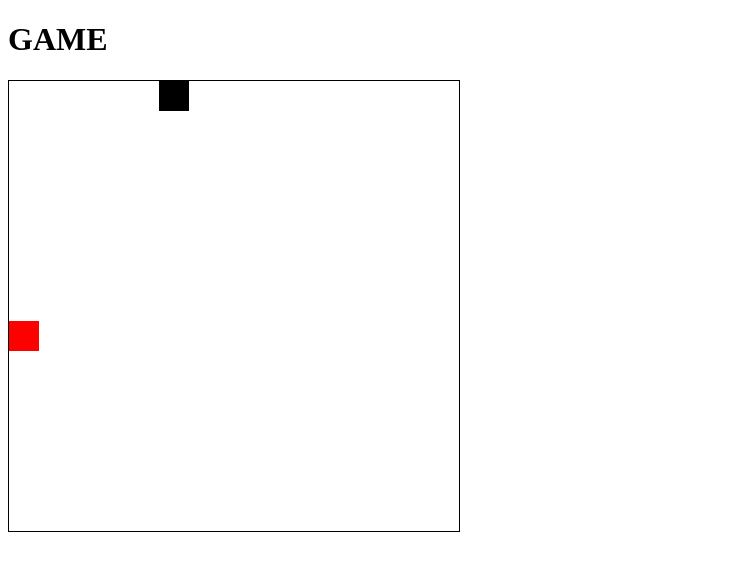
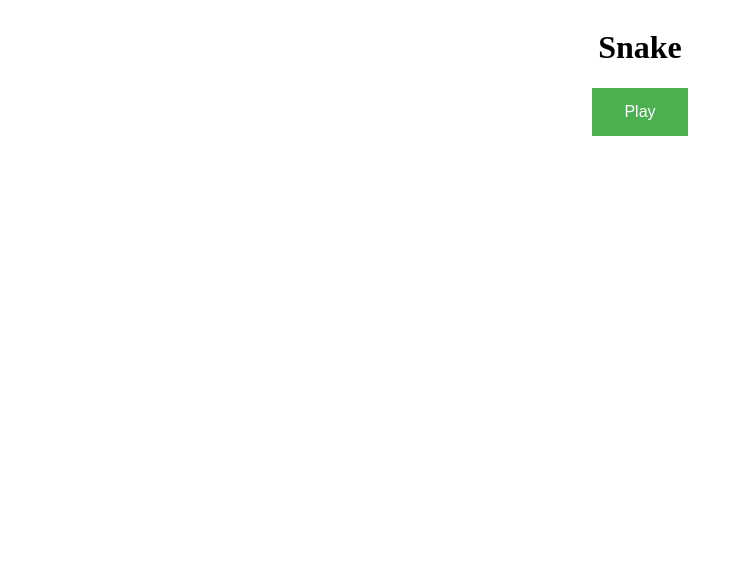
Before and after one commit to Amirka2/snake_canvas, a plain HTML site: page index.html in a window 1280 px wide. Shown: the whole page, without its empty margins (0-743 px from the left). Drawn offline with Linux system fonts and the light colour scheme.

Commit message:
refactored

```diff
--- a/index.html
+++ b/index.html
@@ -6,10 +6,33 @@
           content="width=device-width, user-scalable=no, initial-scale=1.0, maximum-scale=1.0, minimum-scale=1.0">
     <meta http-equiv="X-UA-Compatible" content="ie=edge">
     <title>Document</title>
+    <style>
+        .button {
+            background-color: #4CAF50;
+            border: none;
+            color: white;
+            padding: 15px 32px;
+            text-align: center;
+            text-decoration: none;
+            display: inline-block;
+            font-size: 16px;
+            cursor: pointer;
+        }
+
+        #wrapper {
+            display: flex;
+            flex-direction: column;
+            align-items: center;
+            margin: 0 auto
+        }
+    </style>
 </head>
 <body>
-<h1>GAME</h1>
+<div id="wrapper">
+    <h1>Snake</h1>
+    <button id="start" class="button" onclick="start()">Play</button>
     <canvas id="snake_game">canvas isn't supported</canvas>
-    <script src="script.js"></script>
+</div>
+<script src="script.js"></script>
 </body>
 </html>
--- a/script.js
+++ b/script.js
@@ -46,6 +46,9 @@ class Drawer {
         this.height = height;
     }
 
+    clear(g) {
+        g.clearRect(0, 0, width, height);
+    }
     draw = function (g, snakeCoords, apple) {
         g.clearRect(0, 0, width, height);
         g.fillStyle = '#F00';
@@ -72,11 +75,7 @@ class Game {
             return snake.coords.slice(1).some((c) => c.x === head.x && c.y === head.y);
         }
 
-        if (checkCollision(snake, snake.head)) {
-            alert('over!');
-            return true;
-        }
-        return false;
+        return !!checkCollision(snake, snake.head);
     }
 
     moveSnake = function (snake, dir, field) {
@@ -117,6 +116,15 @@ class Game {
 
     start() {
         let gameField = document.getElementById('snake_game');
+        if (gameField === null) {
+            let wrapper = document.getElementById("wrapper");
+            let canvas = document.createElement("canvas");
+            let results = document.getElementById("results");
+            wrapper.removeChild(results);
+            canvas.id = "snake_game";
+            wrapper.appendChild(canvas);
+            gameField = canvas;
+        }
         gameField.style.border = '1px solid black';
         gameField.width = width;
         gameField.height = height;
@@ -130,10 +138,11 @@ class Game {
         addEventListener('keydown', e => handleClick(e));
 
         let drawer = new Drawer(this.width, this.height);
+        drawer.clear(g);
 
-        setInterval(() => {
+        let gameInterval = setInterval(() => {
             if (this.checkDeath(snake))
-                this.end();
+                this.end(gameInterval, snake.coords.length);
             if (!this.checkApple(snake, apple))
                 this.moveSnake(snake, dir, gameField);
             else {
@@ -144,10 +153,23 @@ class Game {
         }, timeout);
     }
 
-    end() {
-
+    end(gameInterval, snakeLength) {
+        let canvas = document.getElementById('snake_game');
+        let wrapper = document.getElementById("wrapper");
+        let results = document.createElement("h2");
+        let startButton = document.getElementById("start");
+        startButton.style.visibility = "visible";
+        results.textContent = "Your score is " + snakeLength + "!";
+        results.id = "results";
+        wrapper.removeChild(canvas);
+        wrapper.appendChild(results);
+        clearInterval(gameInterval);
     }
 }
 
-game = new Game(450, 450);
-game.start();
+function start() {
+    let game = new Game(450, 450);
+    game.start();
+    let startButton = document.getElementById("start");
+    startButton.style.visibility = 'hidden';
+}
```
